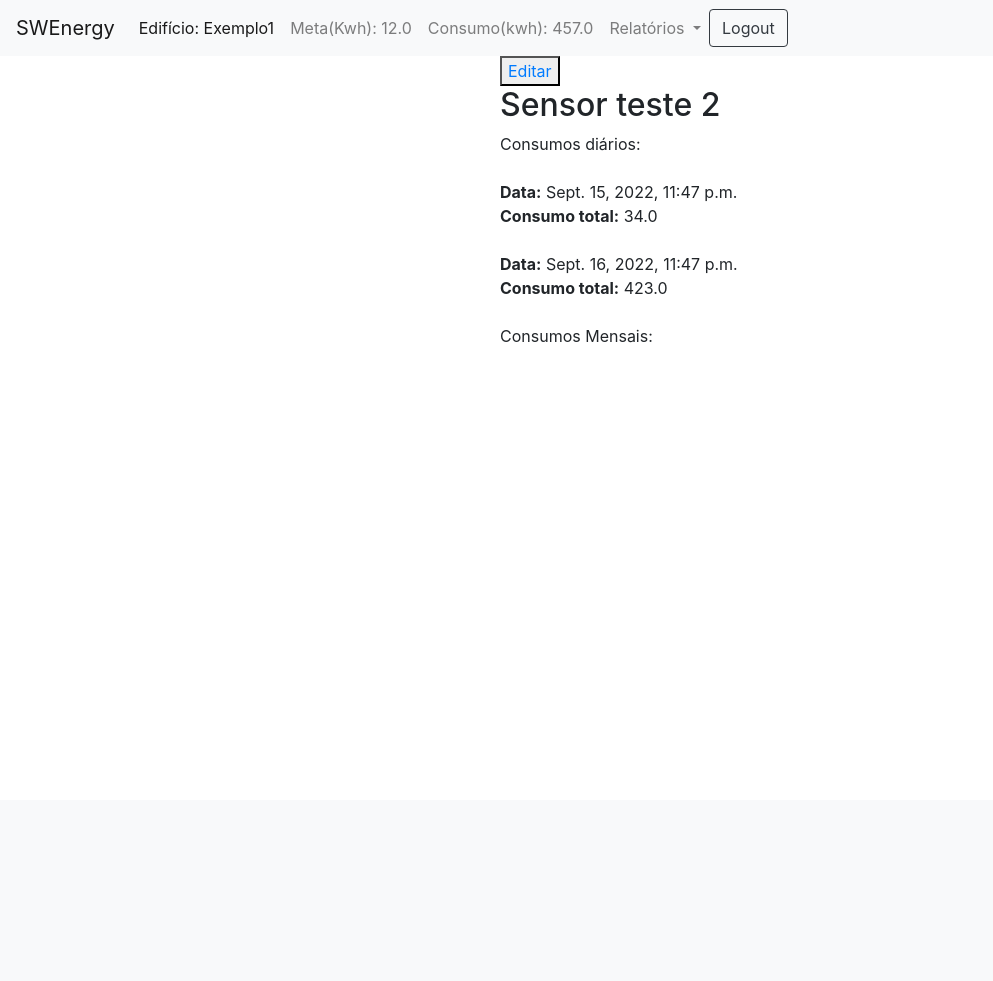
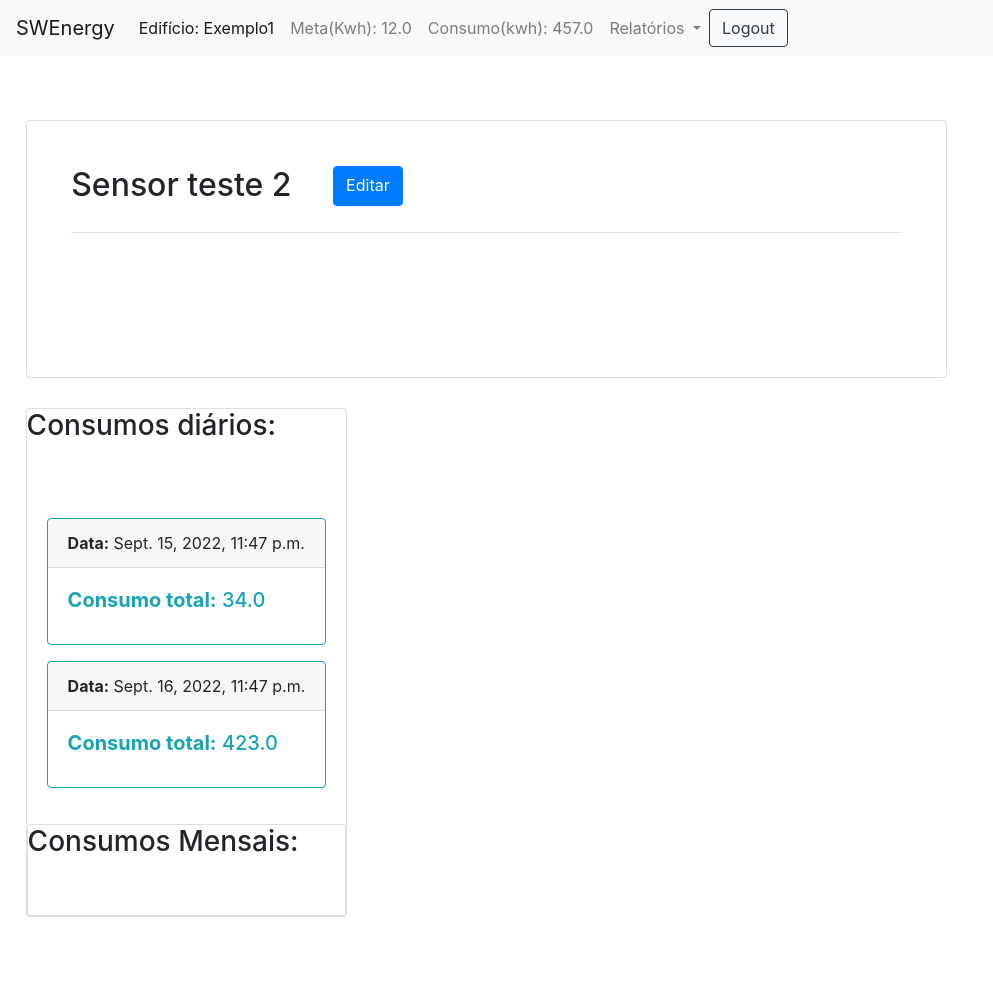
Before and after one commit to Deivdson/ProjetoDIPEQ, a Django app: page /detalhes/2/ in a window 1280 px wide. Shown: the whole page, without its empty margins (0-993 px from the left). Before the commit the page ends 343 px from the top, so only its background shows below. Run offline with Django 4.2, Linux system fonts and the light colour scheme; a user stored in the database is signed in; data comes from the database, SQL or seed files in the repository; both versions use the stored data as it was after the commit; data that the repository does not hold is empty; some libraries are stand-ins or nearby versions.

Commit message:
estilização detalhes

```diff
--- a/swenergy/templates/swenergy/detalhes.html
+++ b/swenergy/templates/swenergy/detalhes.html
@@ -11,15 +11,19 @@
 <body>
 
     {% block conteudo %}
-    <section style="padding-left: 500px;">
-        <fieldset style="width: 200px;">
-            <button>
-                <a href="{% url 'swenergy:editar' sensor.id %}">Editar</a>
-            </button>
-        </fieldset>
-        <fieldset style="width: 60%;">
-        <h2>{{sensor.titulo}}</h2>
+    <section style="padding: 5% 2%;" >
+            <div class="card w-75" style="padding: 2%">
+                <div class="card-body">
+                    <div class="d-flex ">
+                        <h2 class="card-title">{{sensor.titulo}}</h2>
+                        <a href="{% url 'swenergy:editar' sensor.id %}" class="btn btn-primary" style="margin-left: 5%; padding: 8=7px 10px 8px 8px; height: 40px;">
+                            Editar
+                        </a>
+                    </div>
+                        <hr>
+                        <div class="d-flex" style="padding: 5%;">
 
+                            <div>
                                 {% for fase in sensor.fase_set.all %}
                                 <h3>Fase {{fase}}</h3>
                                 <ul>
@@ -34,21 +38,60 @@
                                     <li>Consumo de energia reativa: {{fase.eq}}</li>
                                 </ul><br>
                                 {% endfor %}
+                            </div>
 
-        Consumos diários:
+
+                            <div style="margin-left:10%;">
+
+                            </div>
+
+                        </div>
+                </div>
+            </div>
+
+        <fieldset style="margin-top: 30px;">
+
+            <div class="d-flex ">
+                <div class="card">
+                    <h3> Consumos diários:</h3>
                     <br><br>
+                        <div style="margin: 20px;">
                         {% for consumo in consumos_diarios %}
-        <strong>Data:</strong> {{consumo.data}} <br><strong>Consumo total:</strong> {{consumo.total}}<br><br>
+
+                        <div class="card border-info mb-3" style="max-width: 18rem;">
+
+                            <div class="card-header">
+                                <strong>Data:</strong> {{consumo.data}}
+                            </div>
+
+                            <div class="card-body text-info">
+                              <h5 class="card-title"><strong>Consumo total:</strong> {{consumo.total}}</h5>
+                            </div>
+                        </div>
                         {% endfor %}
+                </div>
 
-        Consumos Mensais:
+                <div class="card">
+                    <h3>Consumos Mensais:</h3>
                     <br><br>
                     {% for consumo in consumos_mensais %}
-        <strong>Data:</strong>          {{consumo.data}} <br>
+                    <div class="card border-warning mb-3" style="max-width: 18rem;">
+                        <div class="card-header">
+                            <strong>Data:</strong>{{consumo.data}} <br>
+                        </div>
+                        <div class="card-body text-warning">
+                          <h5 class="card-title">
                             <strong>Consumo total:</strong> {{consumo.total}}<br>
                             <strong>Média: </strong>        {{consumo.media}}<br>
-        <br>
+                          </h5>
+                        </div>
+                    </div>
                     {% endfor %}
+                </div>
+            </div>
+
+
+
         </fieldset>
     </section>
     {% endblock %}
--- a/swenergy/templates/swenergy/detalhesPredio.html
+++ b/swenergy/templates/swenergy/detalhesPredio.html
@@ -79,7 +79,7 @@
             <div style="margin: 20px;">
                 {% for sensor in predio.sensor_set.all %}
                 <div class="d-flex">
-                    <h4><a href="{% url 'swenergy:detalhes' sensor.id%}">{{sensor}}</a> </h4>
+                    <h4><a href="{% url 'swenergy:detalhes' sensor.id%}">{{sensor}}</a></h4>
                 </div>
                 <hr>
 
--- a/swenergy/views.py
+++ b/swenergy/views.py
@@ -89,13 +89,13 @@ class detalhes(View):
         consumo_pessoa = consumo_mes/predio.pupulacao
         consumo_area = consumo_mes/predio.area
 
-        consumos_diarios = Consumo.objects.filter(tipo='diario', sensor=sensor)
-        consumos_mensais = Consumo.objects.filter(tipo='mensal', sensor=sensor)
+        consumos_diarios = Consumo.objects.filter(tipo='diario').filter(sensor=sensor)
+        consumos_mensais = Consumo.objects.filter(tipo='mensal').filter(sensor=sensor)
         contexto = {
             'sensor':sensor,
             'predio':predio,
             'consumos_diarios':consumos_diarios,
-            'consumos_mensai':consumos_mensais,
+            'consumos_mensais':consumos_mensais,
             'consumo_mes':consumo_mes,
             'consumo_pessoa':consumo_pessoa,
             'consumo_area':consumo_area
```
Also changed, not shown: swenergy/templates/swenergy/relatoriopdf.html (+58 -1 lines), db.sqlite3. Lines whose indentation alone changed are shown as unchanged.
